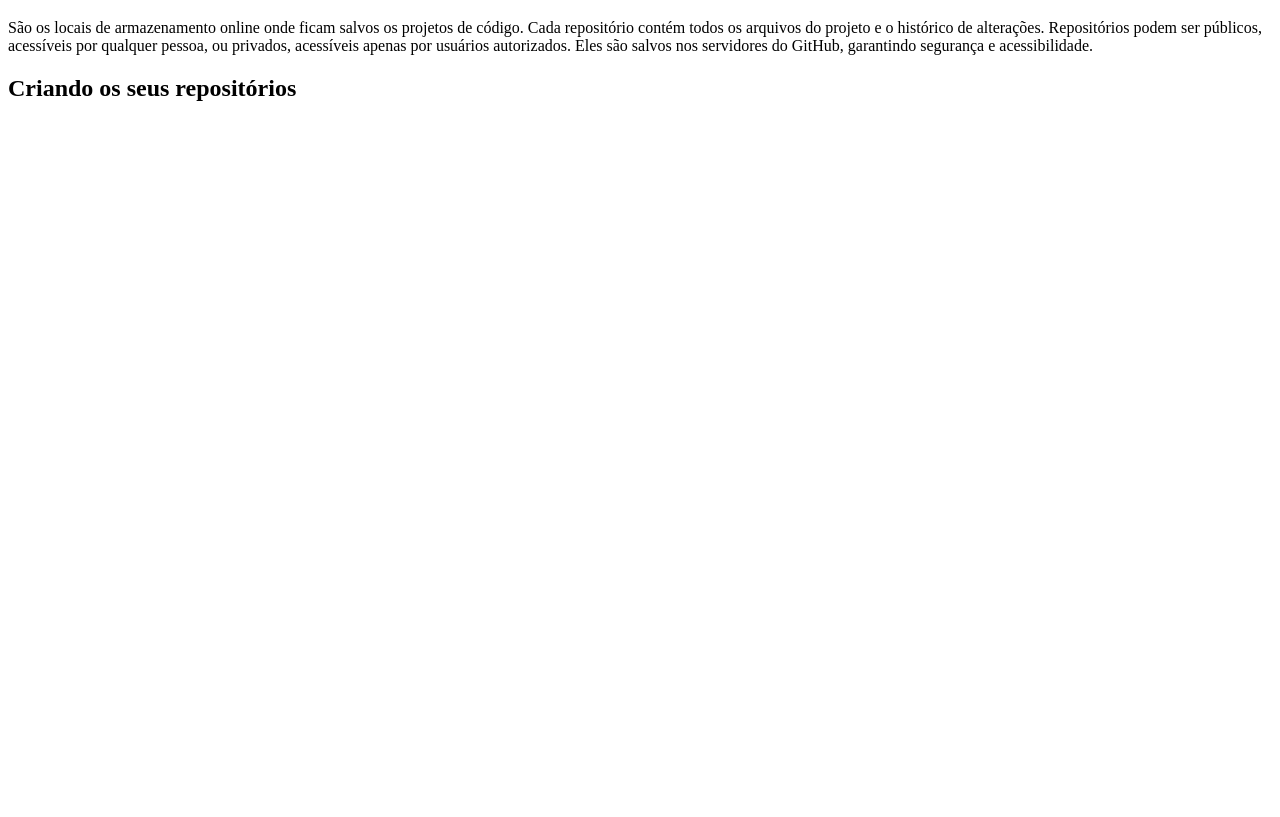
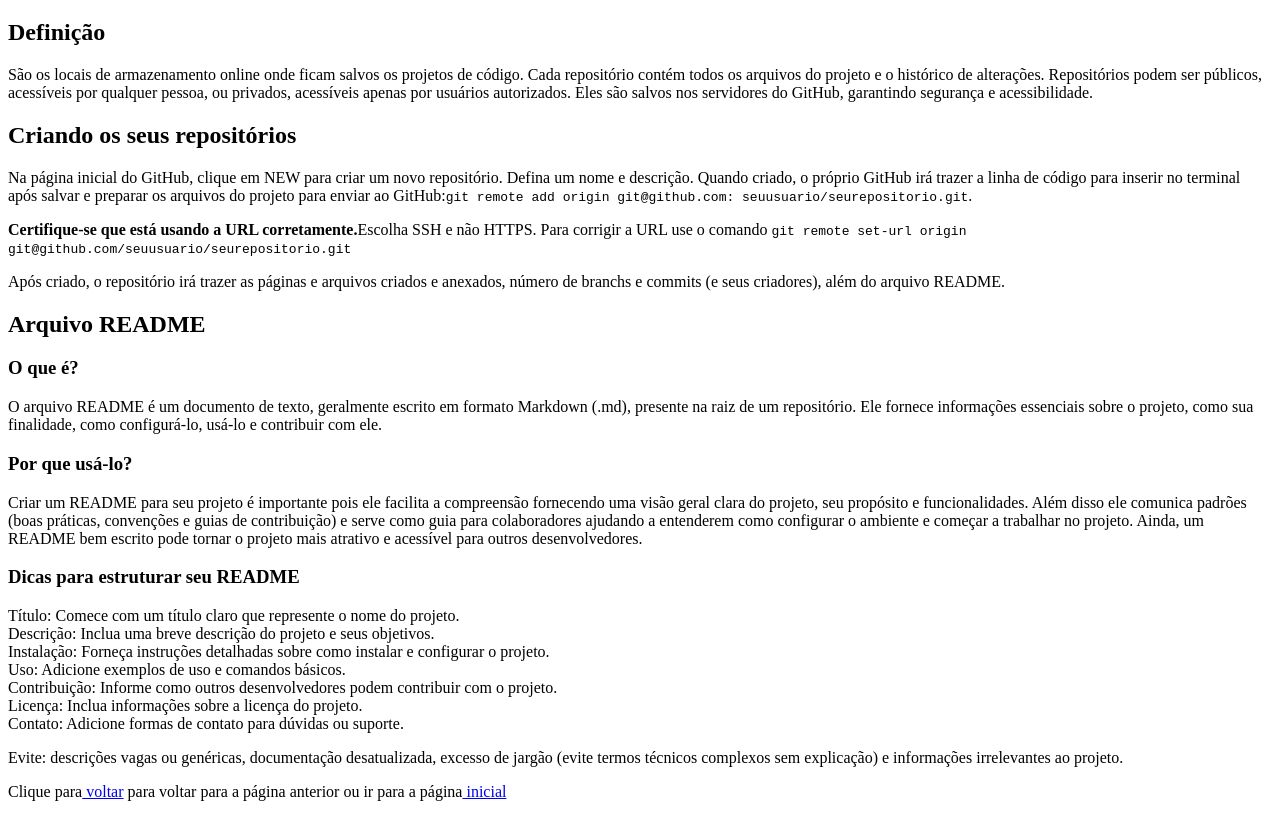
Before and after one commit to thaisregina-silva/Resumos-Git-e-GitHub, a plain HTML site: page reposit-github.html in a window 1280 px wide. Shown: the part 61-878 px from the top of the page. Before the commit the page ends 800 px from the top, so only its background shows below. Drawn offline with Linux system fonts and the light colour scheme.

Commit message:
Atualiza o conteúdo das páginas git-versions, index e reposit-github

```diff
--- a/reposit-github.html
+++ b/reposit-github.html
@@ -7,9 +7,33 @@
 </head>
 <body>
     <h1>Repositórios no GitHub</h1>
+    <h2>Definição</h2>
     <p>São os locais de armazenamento online onde ficam salvos os projetos de código. Cada repositório contém todos os arquivos do projeto e o histórico de alterações. Repositórios podem ser públicos, acessíveis por qualquer pessoa, ou privados, acessíveis apenas por usuários autorizados. Eles são salvos nos servidores do GitHub, garantindo segurança e acessibilidade.</p>
     <h2>Criando os seus repositórios</h2>
-    <p></p>
-
+    <p>Na página inicial do GitHub, clique em NEW para criar um novo repositório. Defina um nome e descrição. Quando criado, o próprio GitHub irá trazer a linha de código para inserir no terminal após salvar e preparar os arquivos do projeto para enviar ao GitHub:<code>git remote add origin git@github.com: seuusuario/seurepositorio.git</code>.</p>
+    <p><strong>Certifique-se que está usando a URL corretamente.</strong>Escolha SSH e não HTTPS. Para corrigir a URL use o comando <code>git remote set-url origin git@github.com/seuusuario/seurepositorio.git</code>
+    </p>
+    <p>Após criado, o repositório irá trazer as páginas e arquivos criados e anexados, número de branchs e commits (e seus criadores), além do arquivo README.</p>
+    <h2>Arquivo README</h2>
+    <h3>O que é?</h3>
+    <p>O arquivo README é um documento de texto, geralmente escrito em formato Markdown (.md), presente na raiz de um repositório. Ele fornece informações essenciais sobre o projeto, como sua finalidade, como configurá-lo, usá-lo e contribuir com ele.</p>
+    <h3>Por que usá-lo?</h3>
+    <p>Criar um README para seu projeto é importante pois ele facilita a compreensão fornecendo uma visão geral clara do projeto, seu propósito e funcionalidades. Além disso ele comunica padrões (boas práticas, convenções e guias de contribuição) e serve como guia para colaboradores ajudando a entenderem como configurar o ambiente e começar a trabalhar no projeto. Ainda, um README bem escrito pode tornar o projeto mais atrativo e acessível para outros desenvolvedores.</p>
+    <h3>Dicas para estruturar seu README</h3>
+    <p> Título: Comece com um título claro que represente o nome do projeto.
+        <br>
+        Descrição: Inclua uma breve descrição do projeto e seus objetivos.
+        <br>
+        Instalação: Forneça instruções detalhadas sobre como instalar e configurar o projeto.
+        <br>
+        Uso: Adicione exemplos de uso e comandos básicos.
+        <br>
+        Contribuição: Informe como outros desenvolvedores podem contribuir com o projeto.
+        <br>
+        Licença: Inclua informações sobre a licença do projeto.
+        <br>
+        Contato: Adicione formas de contato para dúvidas ou suporte.</p>
+        <p>Evite: descrições vagas ou genéricas, documentação desatualizada, excesso de jargão (evite termos técnicos complexos sem explicação) e informações irrelevantes ao projeto.</p>
+        <p>Clique para<a href="git-versions.html" type="prev"> voltar</a> para voltar para a página anterior ou ir para a página<a href="index.html" type="prev"> inicial</a></p>
 </body>
 </html>
```
Also changed, not shown: git-versions.html (+4 -3 lines), index.html (+4 -1 lines).
